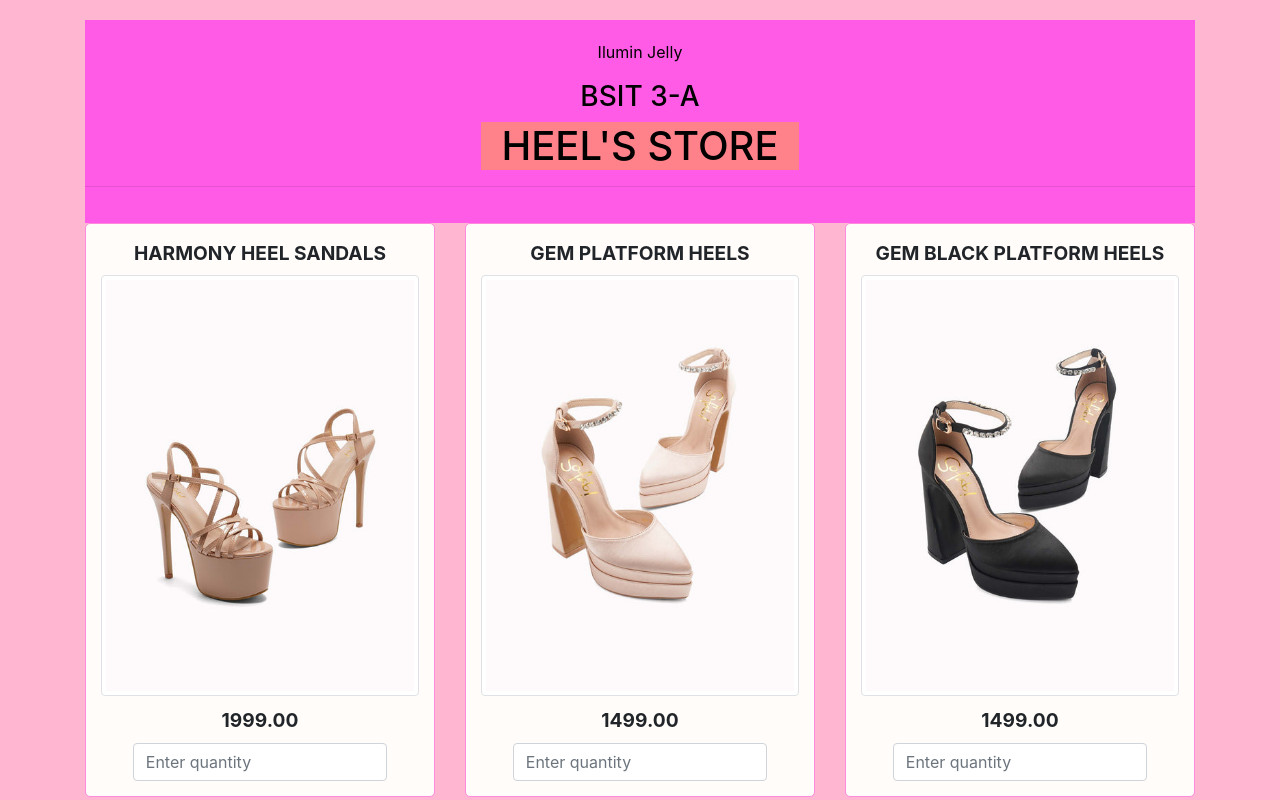
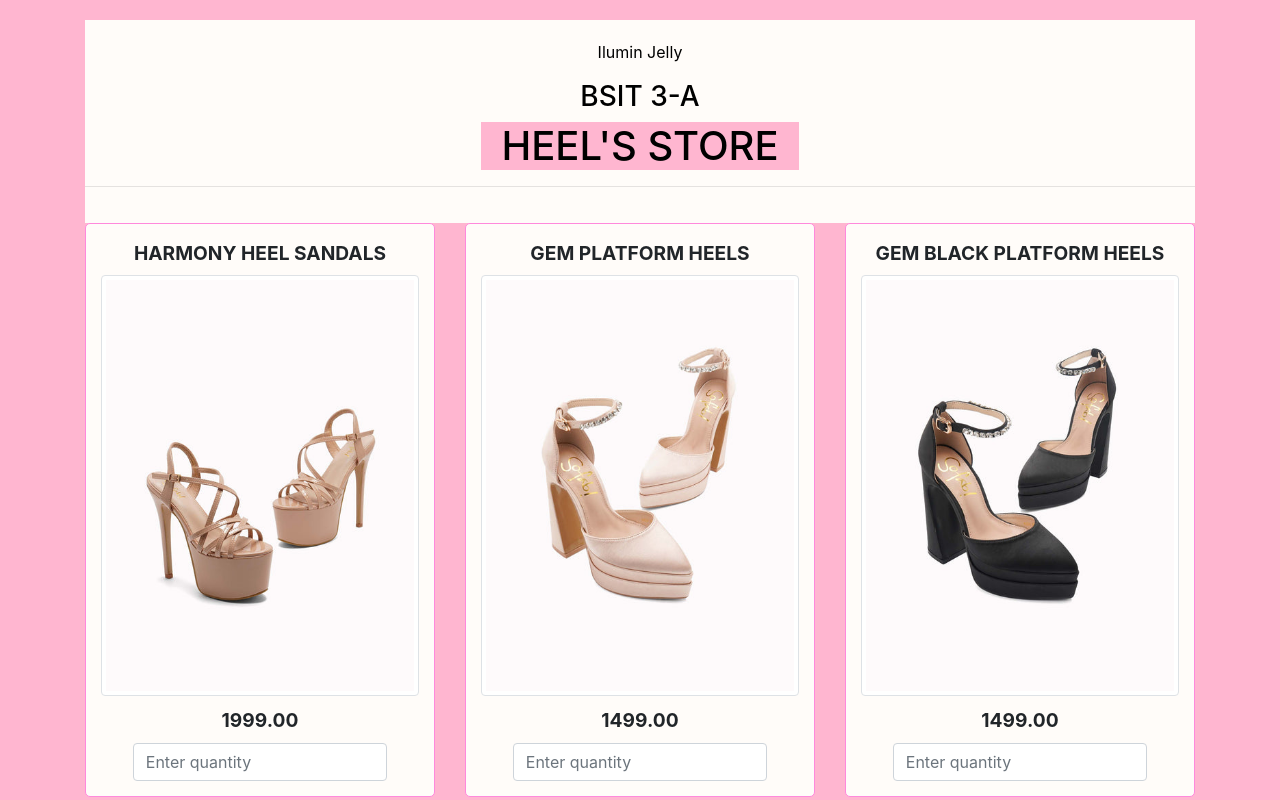
Before and after one commit to jellyilumin/jelly.github.io, a plain HTML site: page index.html in a window 1280 px wide. Shown: the top 800 px of the page. Drawn offline with nearby package versions, Linux system fonts and the light colour scheme.

Commit message:
Update index.html

```diff
--- a/index.html
+++ b/index.html
@@ -14,7 +14,7 @@
         }
         .header {
             text-align: center;
-            background-color: #ff5be7; /*  background */
+            background-color: #fffcf9; /*  background */
             color: Black;
             padding: 20px 0;
             position: relative;
@@ -23,7 +23,7 @@
         .header h2 {
             margin: 0;
             font-size: 2.5em;
-            background-color: #FF828B; /* very light Red  background for text */
+            background-color: #ffb6d0 ; /* very light Red  background for text */
             display: inline-block;
             padding: 0 20px;
             animation: none;
```
